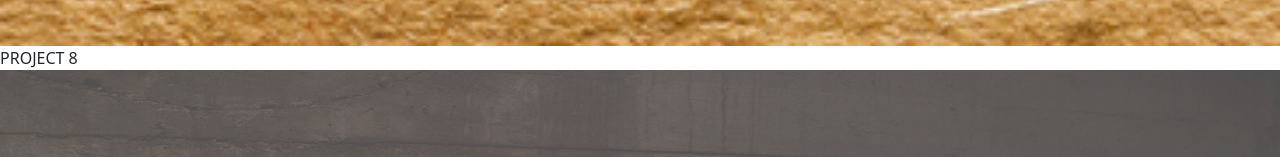
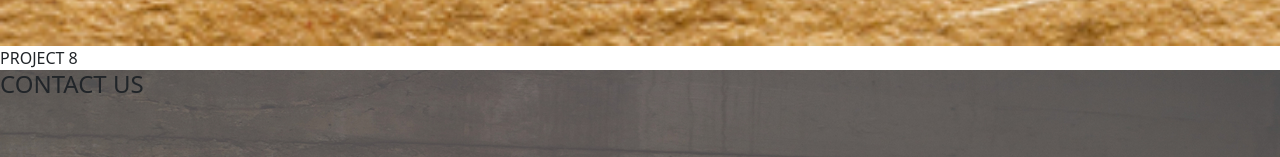
Before and after one commit to TeddyNyateya/Delani-Studio, a plain HTML site: page index.html in a window 1280 px wide. Shown: the part 10207-10364 px from the top of the page. Drawn offline with nearby package versions, Linux system fonts and the light colour scheme; files whose address does not match are found by name.

Commit message:
This commit adds an h4 element to the pae.

```diff
--- a/index.html
+++ b/index.html
@@ -157,9 +157,20 @@
     <section class="row no-gutters align-items-center">
       <div class="col-12 text-center d-flex">
         <img class="img-fluid of" src="Images/backgrounds/c_image.jpg" id="contactImage">
-      </div>
+          <h4 class="w-52 position-absolute ">CONTACT US<br>
+
+
+
+
+
+
+        </div>
     </section>
   </div>
+
+
+
+
     <script src="js/script.js"></script>
     <script src="https://code.jquery.com/jquery-3.2.1.slim.min.js"integrity="sha384-KJ3o2DKtIkvYIK3UENzmM7KCkRr/rE9/Qpg6aAZGJwFDMVNA/GpGFF93hXpG5KkN"crossorigin="anonymous"></script>
     <script src="https://cdn.jsdelivr.net/npm/@popperjs/core@2.9.2/dist/umd/popper.min.js" integrity="sha384-IQsoLXl5PILFhosVNubq5LC7Qb9DXgDA9i+tQ8Zj3iwWAwPtgFTxbJ8NT4GN1R8p" crossorigin="anonymous"></script>
```
